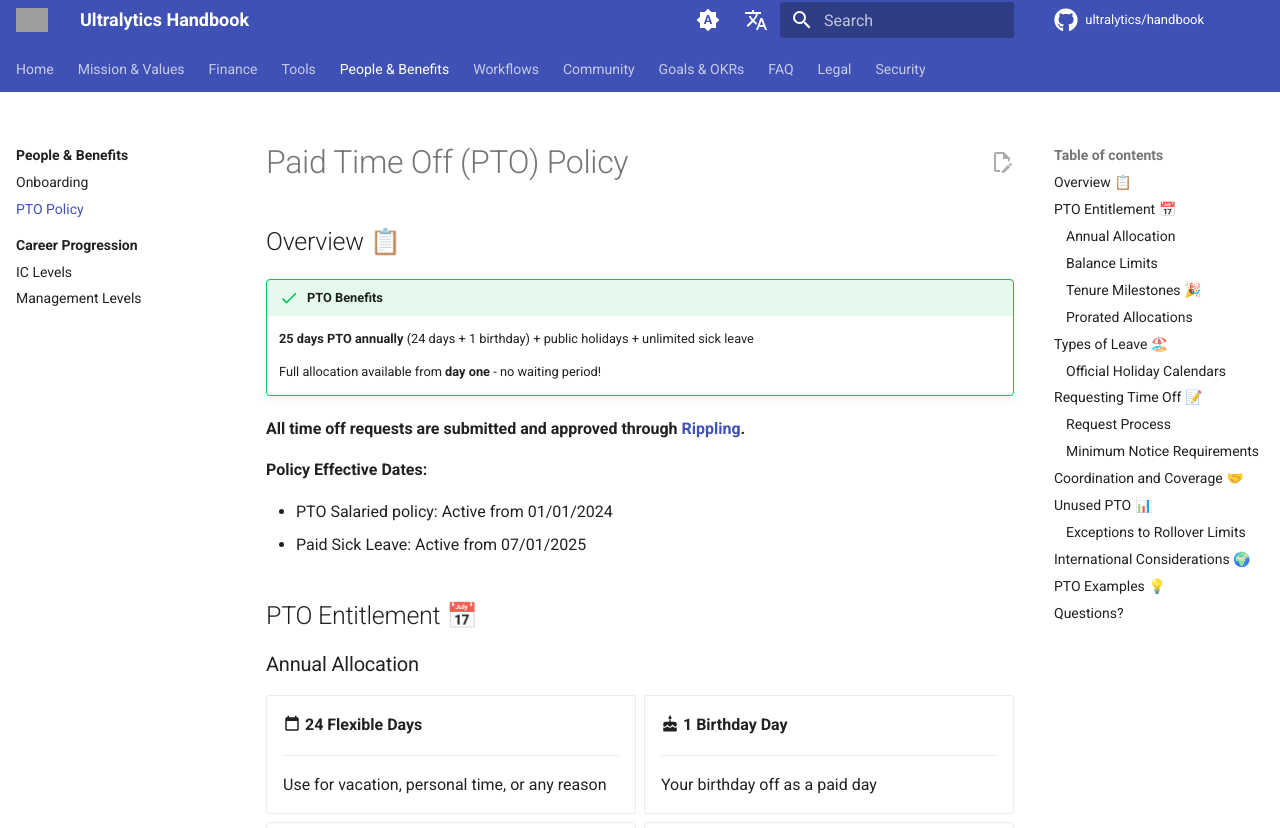
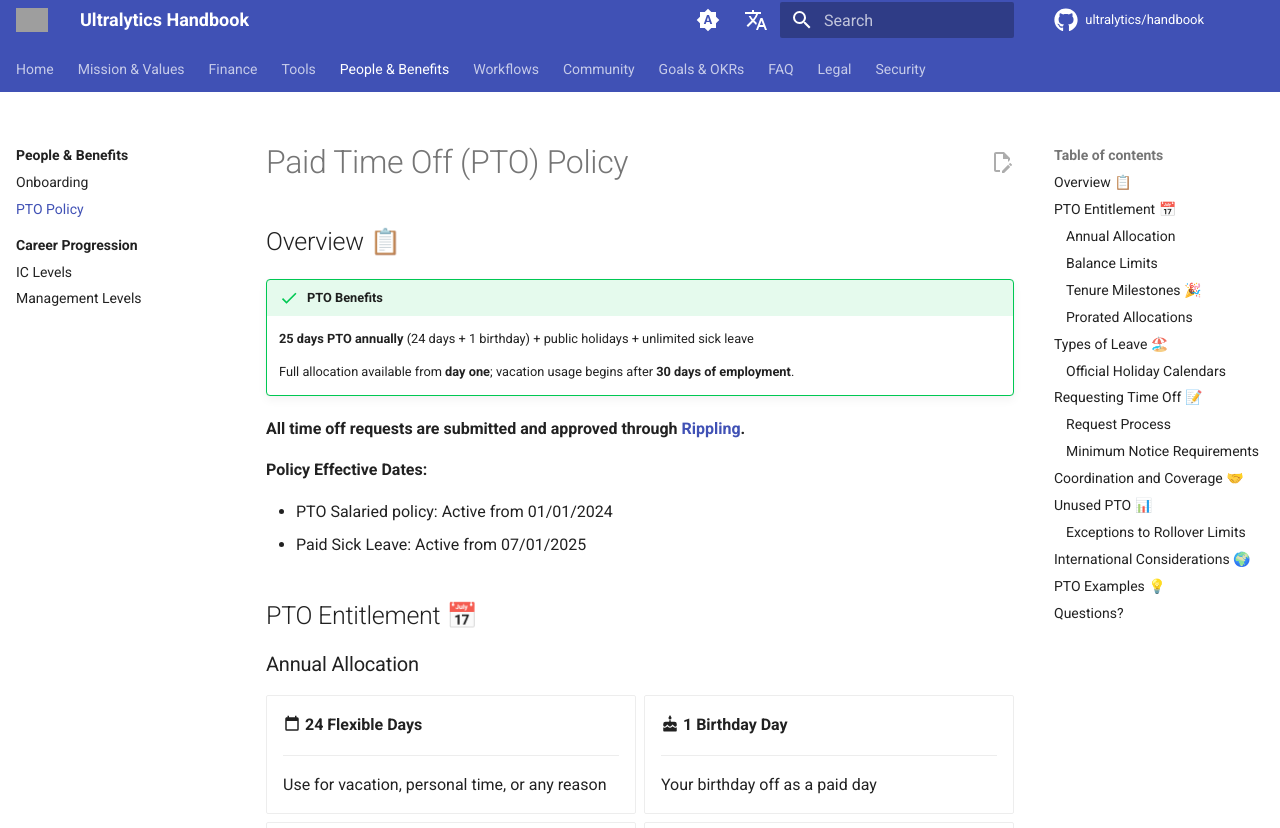
Before and after one commit to ultralytics/handbook, an MkDocs documentation site: the page built from docs/en/people/pto-policy.md, in a window 1280 px wide and 900 px high, cut to the strip 72-900 px from the top of the window. Built offline with MkDocs 1.6.1 and Material for MkDocs 9.7.7, drawn with Linux system fonts in a browser that asks for light colours; comment, search, counter and statistics services are not loaded; grey boxes are pictures that could not be loaded.

```diff
--- a/docs/en/people/pto-policy.md
+++ b/docs/en/people/pto-policy.md
@@ -11,7 +11,7 @@
 
     **25 days PTO annually** (24 days + 1 birthday) + public holidays + unlimited sick leave
 
-    Full allocation available from **day one** - no waiting period!
+    Full allocation available from **day one**; vacation usage begins after **30 days of employment**.
 
 **All time off requests are submitted and approved through [Rippling](https://www.rippling.com/).**
 
```
